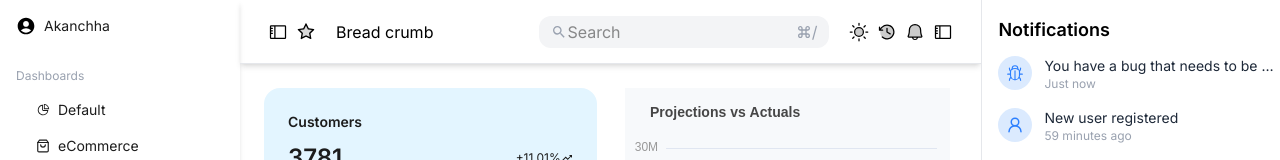
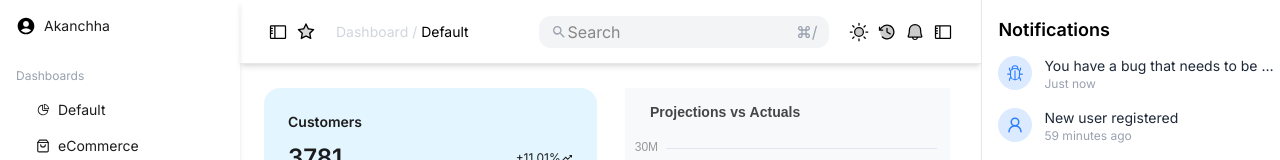
Before and after one commit to akanchha2324/dashboard_jp, a React (Vite) app: page /dashboard in a window 1280 px wide. Shown: the top 160 px of the page. Built offline with nearby package versions, Linux system fonts and the light colour scheme.

Commit message:
feat: header

```diff
--- a/src/layouts/Header.jsx
+++ b/src/layouts/Header.jsx
@@ -25,7 +25,7 @@ function Header({ toggleSideNav, toggleRightPanel}) {
             <AiTwotoneStar size={20} />
           </button>
         </div>
-        <div className="breadcrumb">Bread crumb</div>
+        <div className="breadcrumb text-sm"><span className="text-gray-300"> Dashboard / </span> Default</div>
       </div>
       <div className="right_items flex items-center gap-1">
         <div className="search relative">
```
